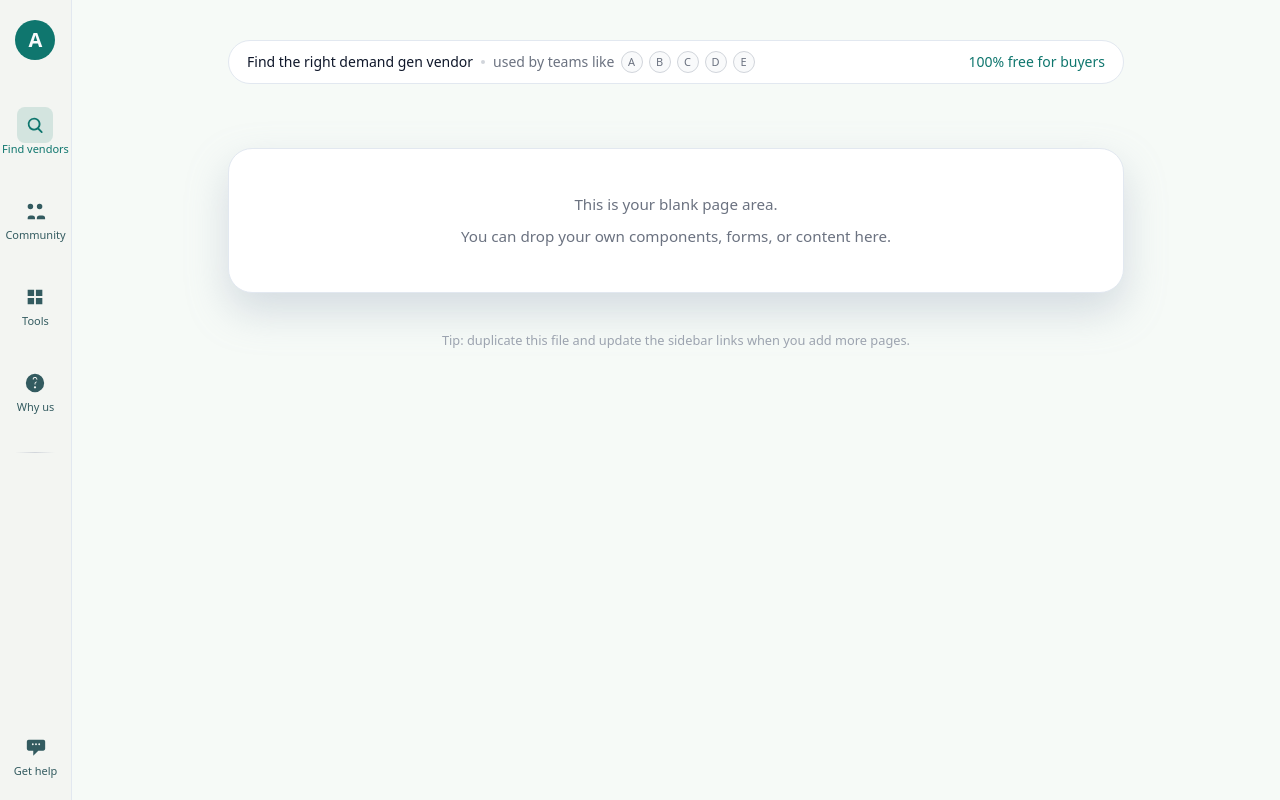
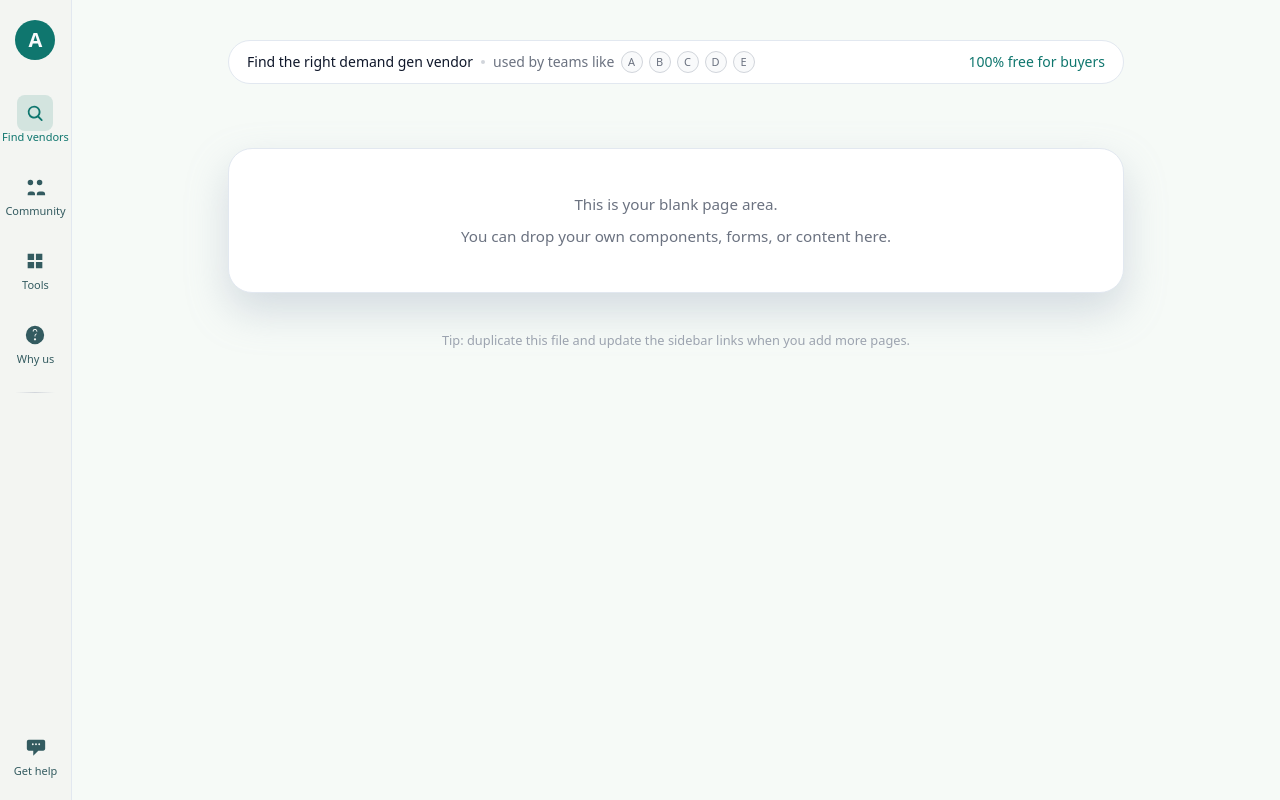
Before and after one commit to misner/demandvox, a plain HTML site: page index.html in a window 1280 px wide. Drawn offline with Linux system fonts and the light colour scheme.

Commit message:
Update main.css

```diff
--- a/styles/main.css
+++ b/styles/main.css
@@ -42,7 +42,7 @@ body {
 .sidebar-top, .sidebar-bottom {
   display:flex; flex-direction:column;
   align-items:center;
-  gap: 24px; /* vertical spacing between items */
+  gap: 12px; /* vertical spacing between items */
 }
 
 .logo-mark {
```
